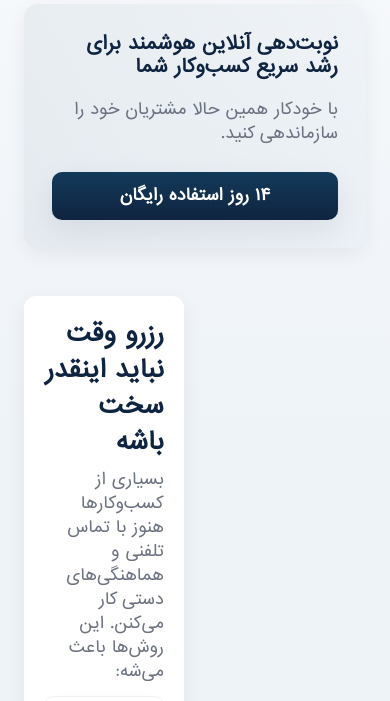
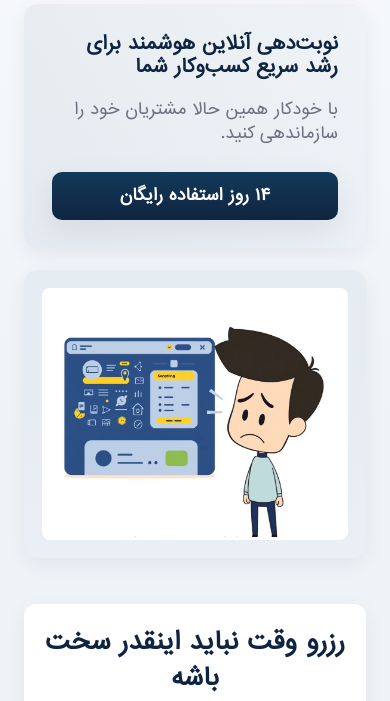
Before and after one commit to peymanfazeli/Booking_landing, a plain HTML site: page index.html in a window 390 px wide. Shown: the part 77-778 px from the top of the page. Drawn offline with Linux system fonts and the light colour scheme; files whose address does not match are found by name.

Commit message:
fix: fix some styles

```diff
--- a/index.html
+++ b/index.html
@@ -26,7 +26,7 @@
 
     <!-- Why Booking Is Hard -->
     <div
-        style="display: flex; flex-direction: row; gap: 10px; justify-content: space-between; align-items: center;"
+        class="row-paired row-standard"
     >
         <section class="mockup-section">
             <div class="mockup-container">
@@ -53,7 +53,8 @@
 
     <!-- Smart System Features -->
     <div
-        style="display: flex; flex-direction: row-reverse; gap: 10px; justify-content: space-between;"
+        class="row-paired row-standard"
+        style="flex-direction: row-reverse;"
     >
         <section class="mockup-section">
             <div class="mockup-container">
@@ -82,7 +83,7 @@
     <!-- Business Types -->
 
     <div
-        style="display: flex; flex-direction: row; gap: 10px; justify-content: space-between;"
+        class="row-paired row-standard"
     >
         <section class="mockup-section">
             <div class="mockup-container">
@@ -91,7 +92,7 @@
                 </div>
             </div>
         </section>
-        <section class="business-types">
+        <section class="business-types" style="height: 100%;">
             <h2>مناسب چه کسب‌وکارهایه؟</h2>
 
             <div class="business-grid">
--- a/style.css
+++ b/style.css
@@ -300,3 +300,58 @@
 
   /* Tiny accessibility focus */
   input:focus-visible, .cta-button:focus{ outline:3px solid rgba(30,90,136,0.14); outline-offset:2px; }
+
+  /* Layout for paired image + text sections */
+.row-paired {
+    display: flex;
+    gap: 20px;
+    align-items: center;
+    justify-content: space-between;
+    margin: 20px 0;
+}
+
+/* default = image left, text right */
+.row-standard {
+    flex-direction: row;
+}
+
+/* reverse = image right, text left */
+.row-reverse {
+    flex-direction: row-reverse;
+}
+
+/* fix for mockup images shrinking weirdly */
+.row-paired .mockup-section {
+    flex: 1;
+    max-width: 420px;
+}
+.row-paired .mockup-section .mockup-bg {
+    height: 100%;
+}
+
+/* text container */
+.row-paired section {
+    flex: 1;
+    min-width: 280px;
+}
+
+/* Responsive breakpoint */
+@media (max-width: 900px) {
+    .row-paired {
+        flex-direction: column;
+        text-align: center;
+    }
+
+    .row-standard,
+    .row-reverse {
+        flex-direction: column !important;
+    }
+
+    .row-paired section {
+        width: 100%;
+    }
+
+    .row-paired .mockup-section {
+        max-width: 100%;
+    }
+}
```
